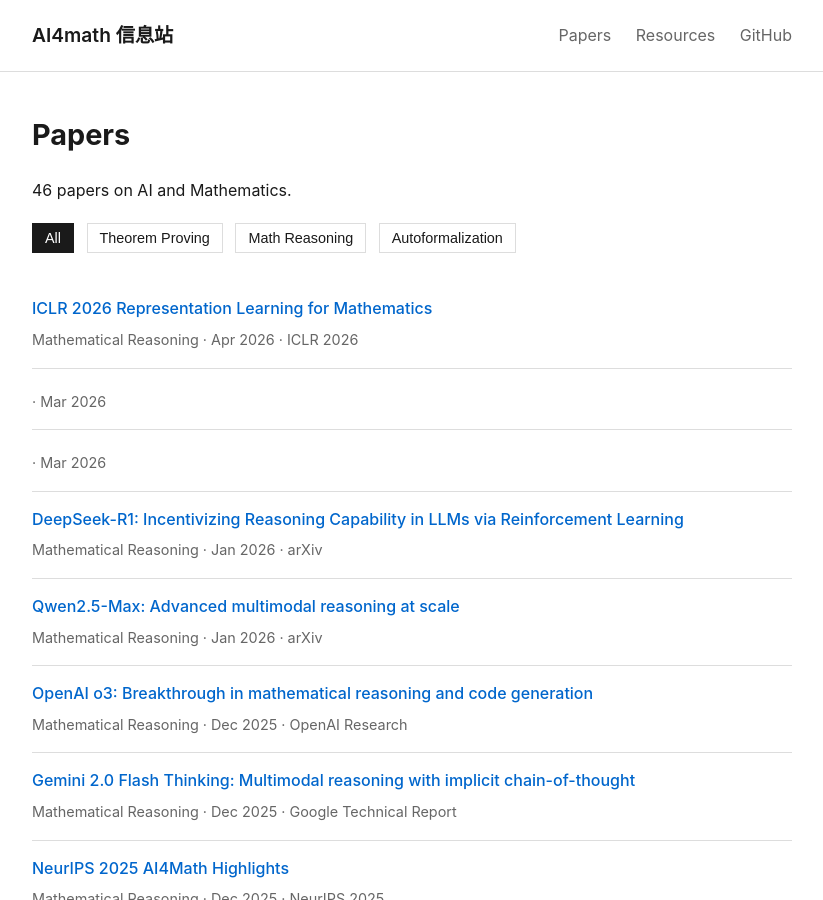
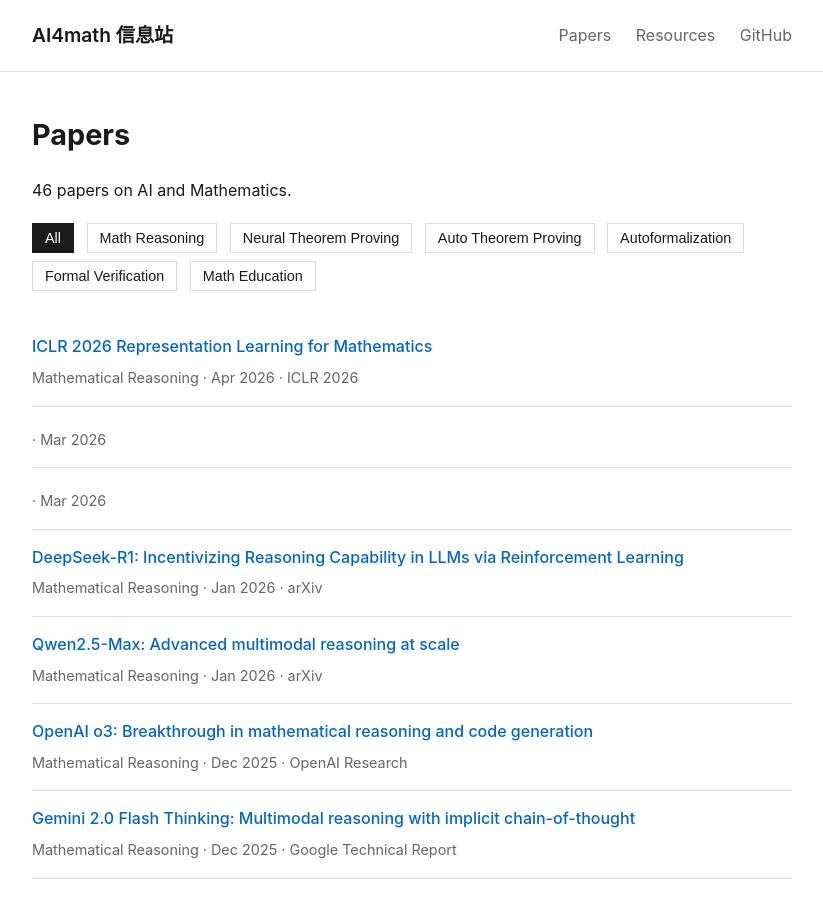
Before and after one commit to jiajunma/ai4math-hub, a Jekyll site: the page built from papers/index.html, in a window 1280 px wide and 900 px high. Shown: the whole window, without its empty margins (228-1051 px from the left). Built offline with Jekyll 4.4.1, drawn with Linux system fonts in a browser that asks for light colours.

Commit message:
Update paper filters: add all 7 categories (Math Reasoning, Neural TP, Auto TP, Autoformalization, Formal Verification, Math Education)

```diff
--- a/papers/index.html
+++ b/papers/index.html
@@ -9,9 +9,12 @@
 
   <div class="filter-bar">
     <button class="filter-btn active" data-filter="all">All</button>
-    <button class="filter-btn" data-filter="Neural Theorem Proving">Theorem Proving</button>
     <button class="filter-btn" data-filter="Mathematical Reasoning">Math Reasoning</button>
+    <button class="filter-btn" data-filter="Neural Theorem Proving">Neural Theorem Proving</button>
+    <button class="filter-btn" data-filter="Automated Theorem Proving">Auto Theorem Proving</button>
     <button class="filter-btn" data-filter="Autoformalization">Autoformalization</button>
+    <button class="filter-btn" data-filter="Formal Verification">Formal Verification</button>
+    <button class="filter-btn" data-filter="Math Education AI">Math Education</button>
   </div>
 
   <ul class="simple-list">
```
